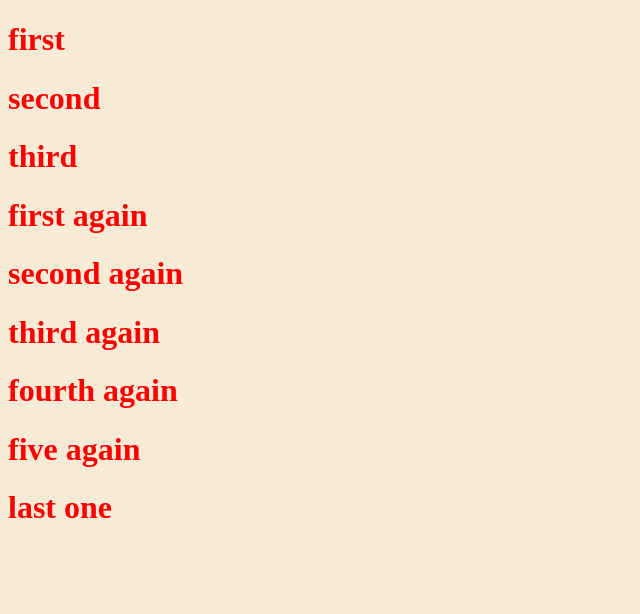
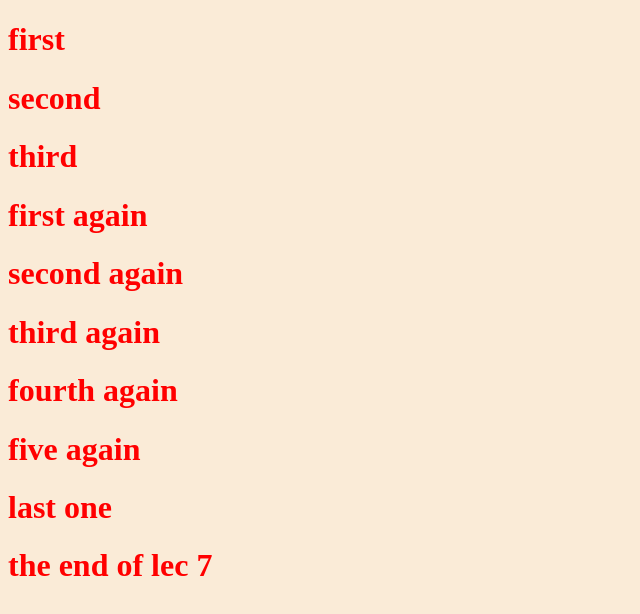
Before and after one commit to legend7x/lec7, a plain HTML site: page index.html in a window 1280 px wide. Shown: the whole page, without its empty margins (0-640 px from the left). Drawn offline with Linux system fonts and the light colour scheme.

Commit message:
Update index.html the end of lec 7

```diff
--- a/index.html
+++ b/index.html
@@ -16,5 +16,6 @@
     <h1>fourth again</h1>
     <h1>five again</h1>
     <h1>last one</h1>
+    <h1>the end of lec 7</h1>
 </body>
 </html>
```
